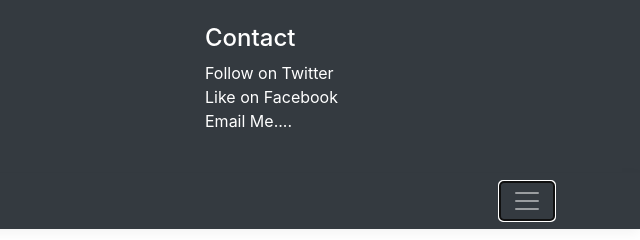
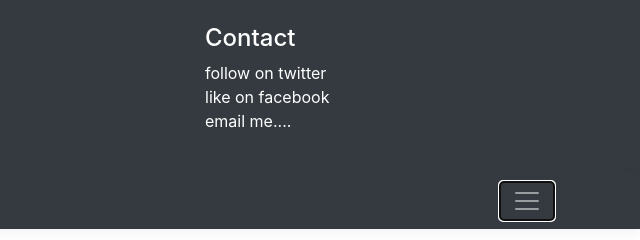
Before and after one commit to andresamayadiaz/andresamayadiaz.github.io, a plain HTML site: page index.html in a window 1280 px wide. Both pictures are taken after a click on the button "Toggle navigation". Shown: the top 240 px of the page, 640-1280 px from the left. Drawn offline with nearby package versions, Linux system fonts and the light colour scheme.

Commit message:
contacts to lowercase

```diff
--- a/index.html
+++ b/index.html
@@ -69,9 +69,9 @@
             <div class="col-sm-4 offset-md-1 py-4">
               <h4 class="text-white">Contact</h4>
               <ul class="list-unstyled">
-                <li><a href="#" class="text-white">Follow on Twitter</a></li>
-                <li><a href="#" class="text-white">Like on Facebook</a></li>
-                <li><a href="#" class="text-white">Email Me....</a></li>
+                <li><a href="#" class="text-white">follow on twitter</a></li>
+                <li><a href="#" class="text-white">like on facebook</a></li>
+                <li><a href="#" class="text-white">email me....</a></li>
               </ul>
             </div>
           </div>
```
